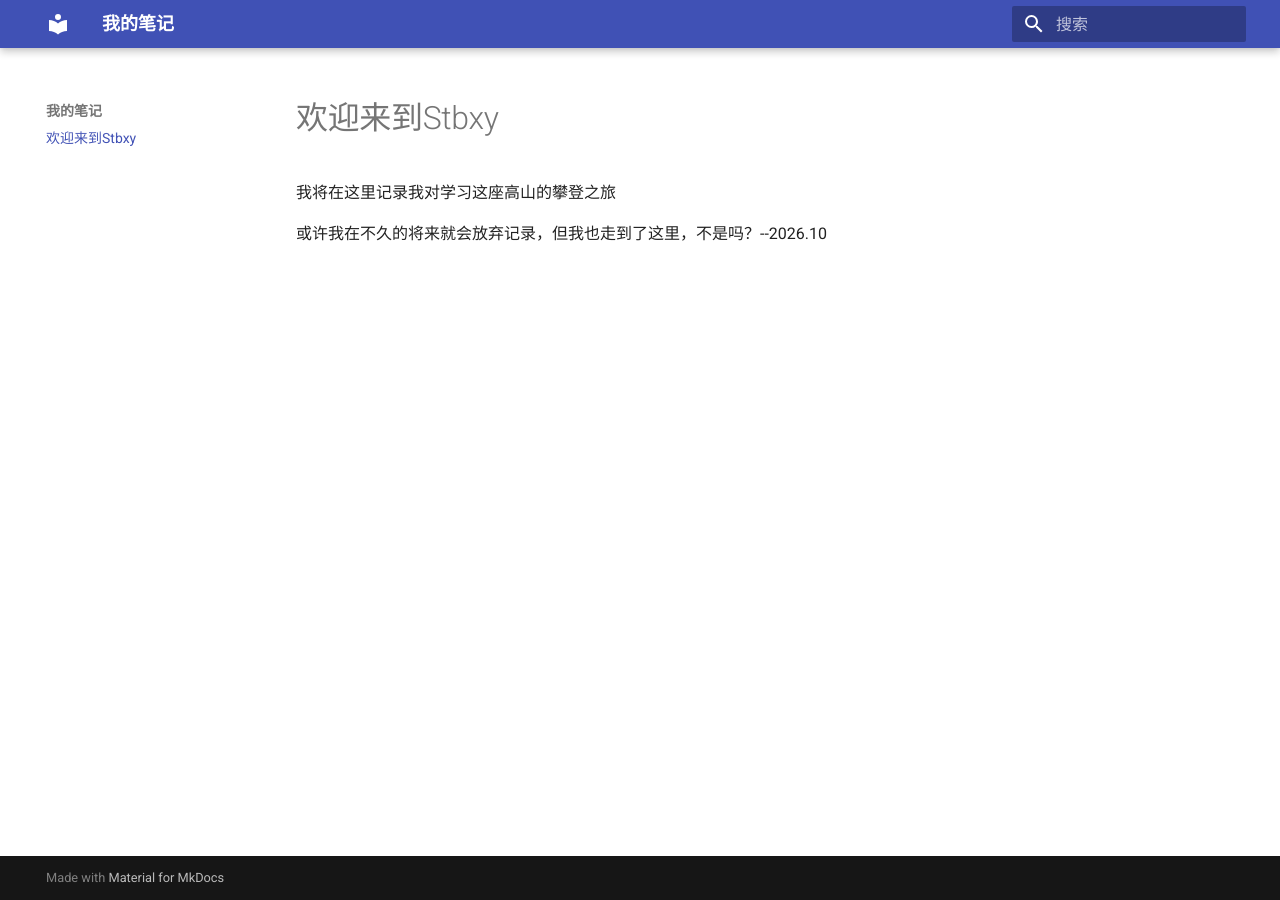
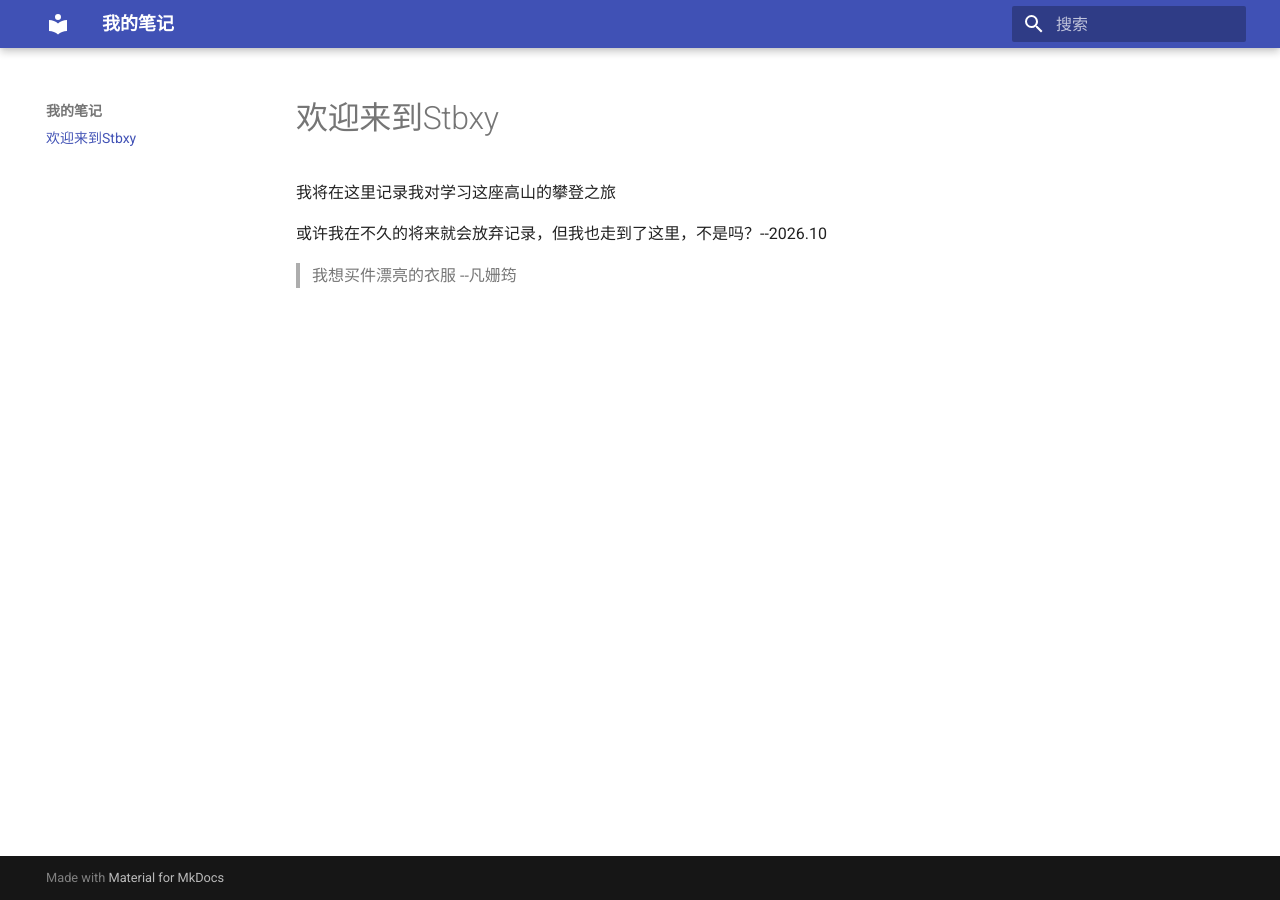
Before and after one commit to Stbxy/wiki, an MkDocs documentation site: the page built from docs/index.md, in a window 1280 px wide. Built offline with MkDocs 1.6.1 and Material for MkDocs 9.7.7, drawn with Linux system fonts in a browser that asks for light colours.

Commit message:
更新笔记

```diff
--- a/docs/index.md
+++ b/docs/index.md
@@ -3,3 +3,5 @@
 我将在这里记录我对学习这座高山的攀登之旅
 
 或许我在不久的将来就会放弃记录，但我也走到了这里，不是吗？--2026.10
+
+> 我想买件漂亮的衣服   --凡姗筠
```
